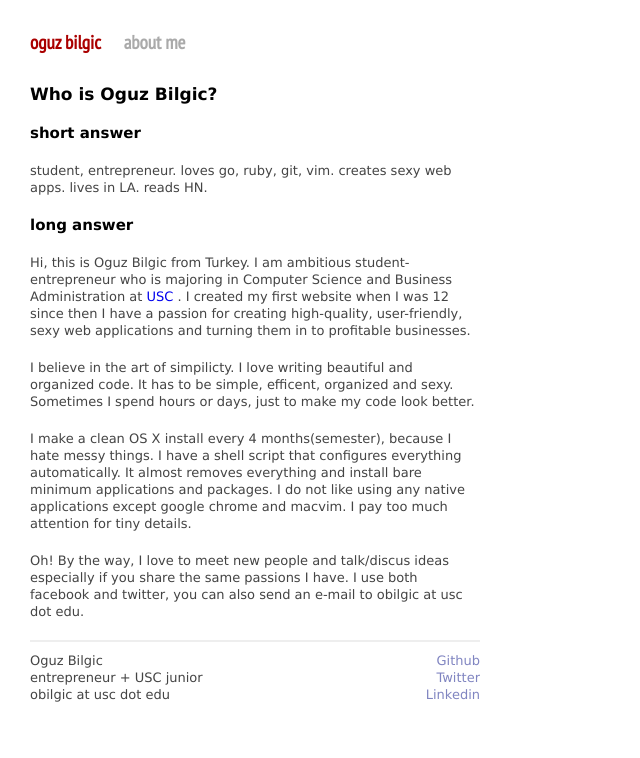
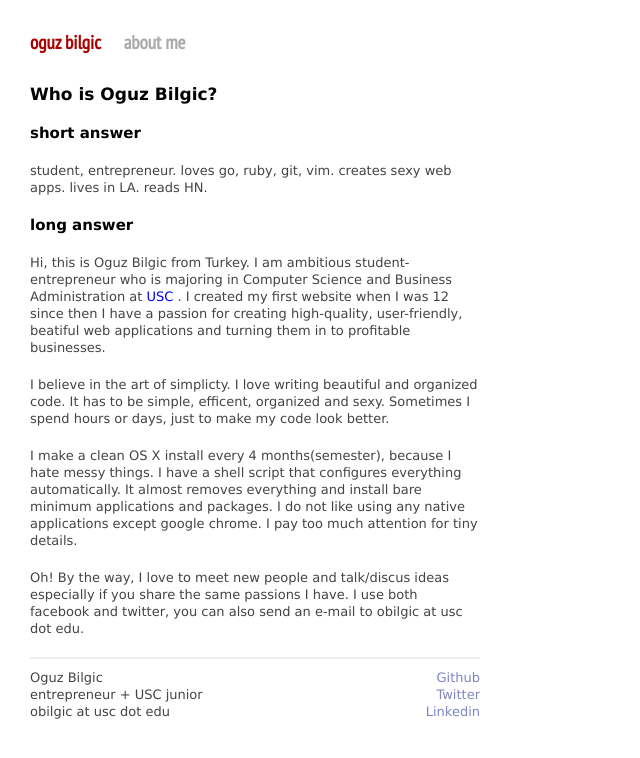
Before and after one commit to oguzbilgic/oguzbilgic.github.com, a Jekyll site: the page built from about.md, in a window 1280 px wide. Shown: the top 758 px of the page, without its empty margins (0-640 px from the left). Built offline with Jekyll 4.4.1, drawn with Linux system fonts in a browser that asks for light colours; Markdown is read by kramdown in place of the engine named in the settings.

Commit message:
Update about.md

```diff
--- a/about.md
+++ b/about.md
@@ -16,18 +16,18 @@ LA. reads HN.
 Hi, this is Oguz Bilgic from Turkey. I am ambitious student-entrepreneur who is
 majoring in Computer Science and Business Administration at [USC](http://usc.edu)
 . I created my first website when I was 12 since then I have a passion for
-creating high-quality, user-friendly, sexy web applications and turning them
+creating high-quality, user-friendly, beatiful  web applications and turning them
 in to profitable businesses.
 
-I believe in the art of simpilicty. I love writing beautiful and organized
+I believe in the art of simplicty. I love writing beautiful and organized
 code. It has to be simple, efficent, organized and sexy. Sometimes I spend
 hours or days, just to make my code look better.
 
 I make a clean OS X install every 4 months(semester), because I hate messy
 things. I have a shell script that configures everything automatically. It
 almost removes everything and install bare minimum applications and packages. I
-do not like using any native applications except google chrome and macvim. I
-pay too much attention for tiny details.
+do not like using any native applications except google chrome. I pay too much
+attention for tiny details.
 
 Oh! By the way, I love to meet new people and talk/discus ideas especially if
 you share the same passions I have. I use both facebook and twitter, you can
```
